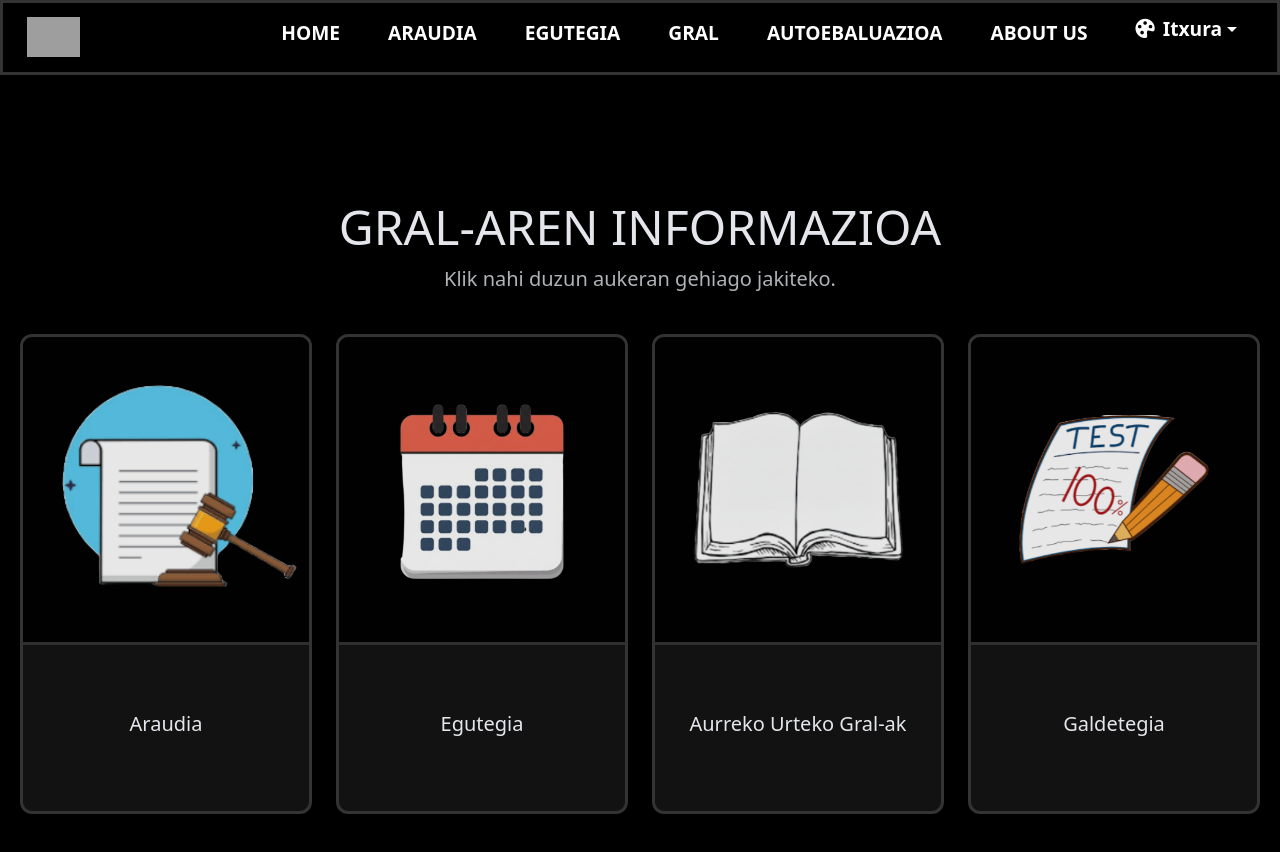
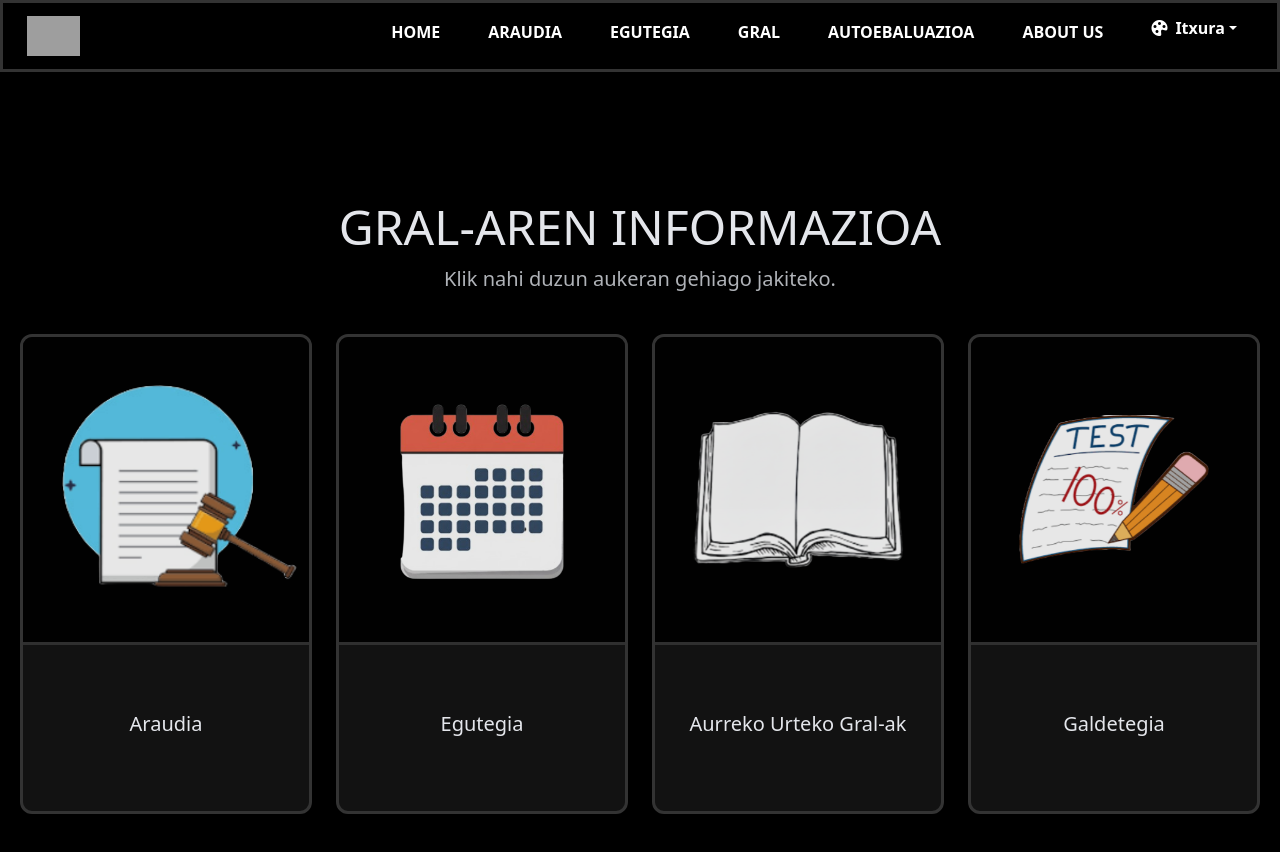
Before and after one commit to UrtziE/PKE_BOOTSTRAP, a website: page index.html in a window 1280 px wide. Drawn offline with nearby package versions, Linux system fonts and the light colour scheme; grey boxes are pictures that could not be loaded.

```diff
--- a/css/style.css
+++ b/css/style.css
@@ -184,7 +184,7 @@
 .custom-navbar .nav-link {
     color: var(--text-main) !important;
     font-weight: 600;        /* Un poco más negrita (antes 500) */
-    font-size: 1.2rem;       /* MÁS GRANDE (antes 0.9rem) */
+    font-size: 1rem;       /* MÁS GRANDE (antes 0.9rem) */
     padding-left: 1rem;      /* Más separación lateral entre enlaces */
     padding-right: 1rem;
     padding-bottom: 1rem;
```
